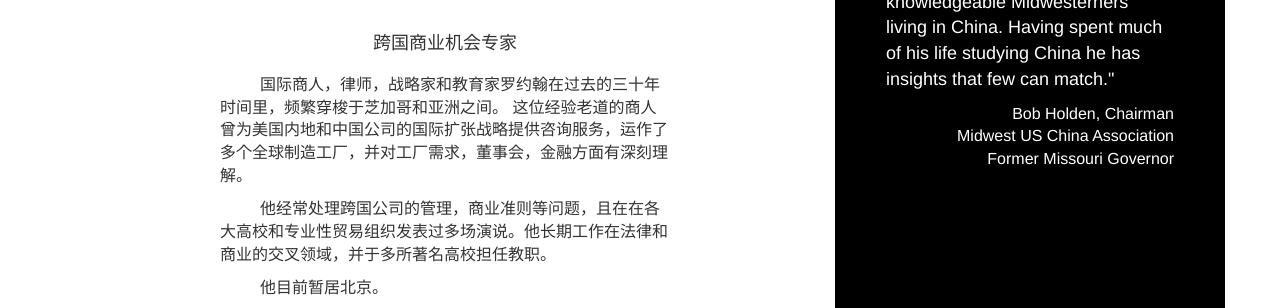
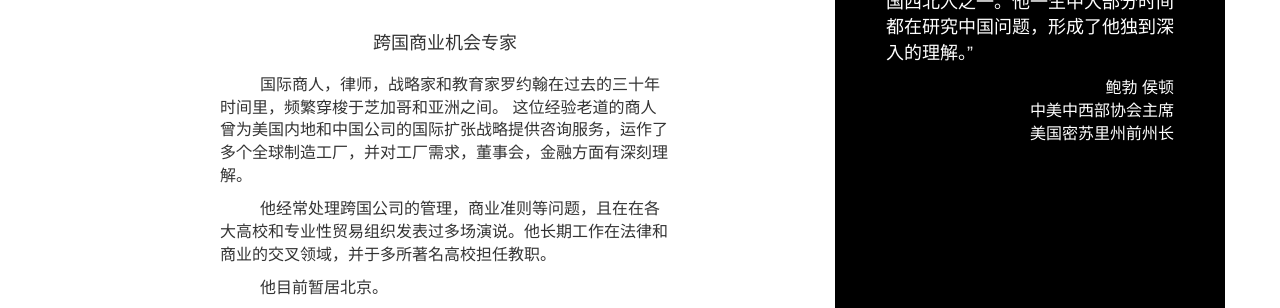
Before and after one commit to johnlutherrogers/tanaeducation, a plain HTML site: page intro_ch.html in a window 1280 px wide. Shown: the part 172-480 px from the top of the page. Drawn offline with nearby package versions, Linux system fonts and the light colour scheme.

Commit message:
add bob holdon's tanslation

```diff
--- a/intro_ch.html
+++ b/intro_ch.html
@@ -79,17 +79,17 @@
             <div class="quote-container">
                 <div class="intro-quote">
                     <div class="quote-text">
-                        "John Rogers is one of the most knowledgeable Midwesterners living in China. Having spent much of his life studying  China he has insights that few can match."
+                        “罗杰斯先生是对中国最为了解的美国西北人之一。他一生中大部分时间都在研究中国问题，形成了他独到深入的理解。”
                     </div>
                     <div style="font-size: 16px; margin-top: 10px;">
                         <div class="text-right">
-                            Bob Holden, Chairman
+                            鲍勃 侯顿
                         </div>
                         <div class="text-right">
-                            Midwest US China Association
+                            中美中西部协会主席
                         </div>
                         <div class="text-right">
-                            Former Missouri Governor
+                            美国密苏里州前州长
                         </div>
                     </div>
                 </div>
```
